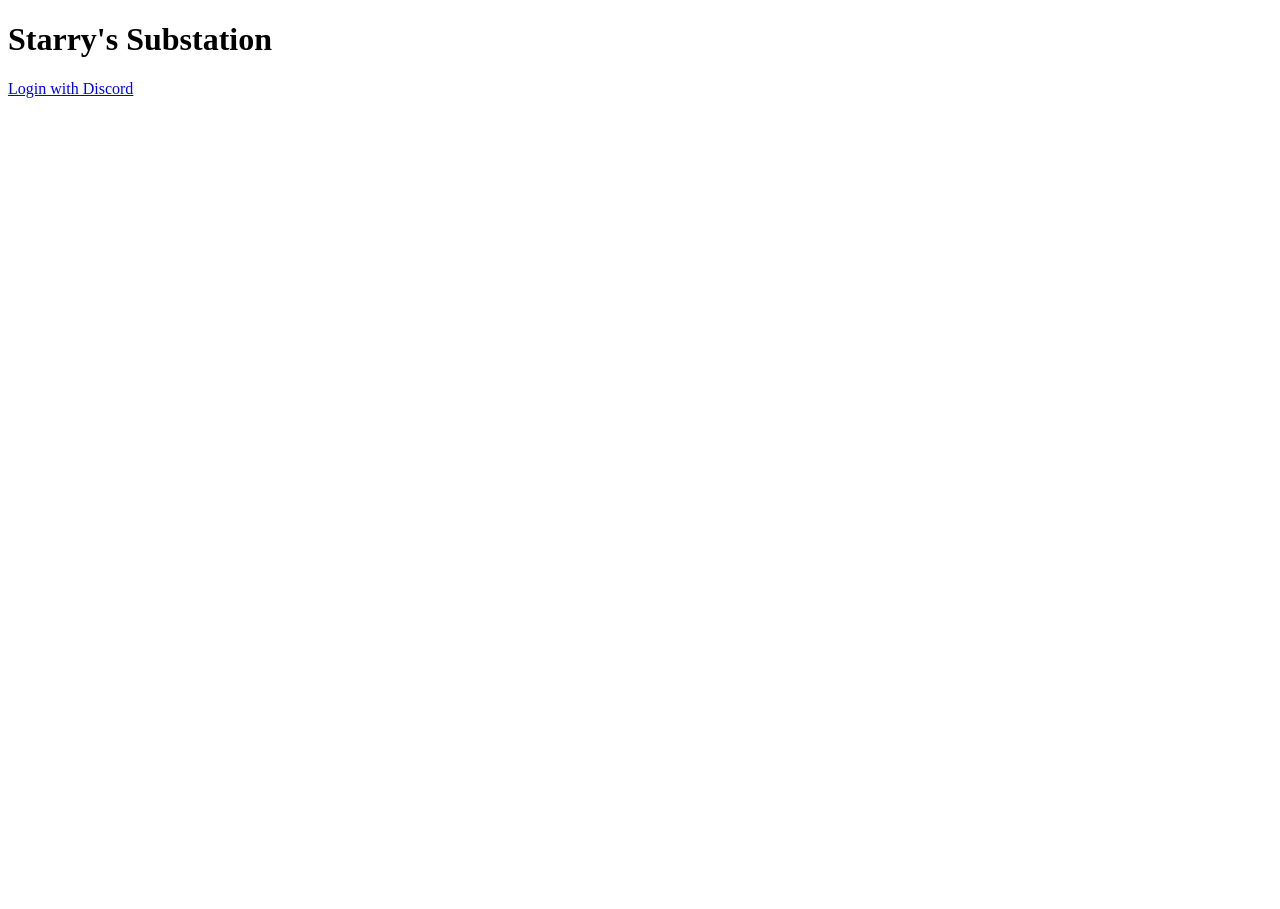
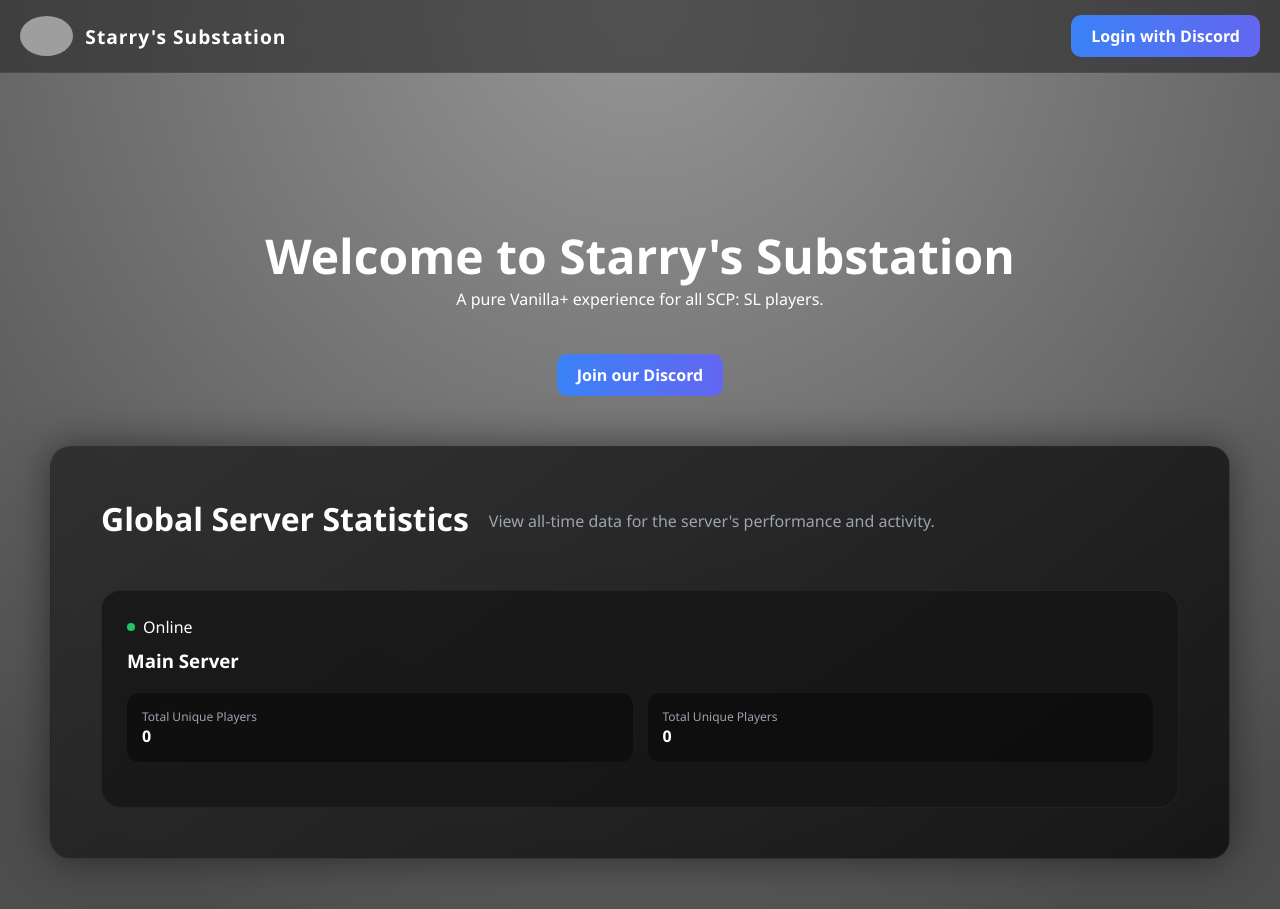
Before and after one commit to starryband/starrys-substation, a website: page public/index.html in a window 1280 px wide. Before the commit the page ends 800 px from the top, so only its background shows below. Drawn offline with Linux system fonts and the light colour scheme; grey boxes are pictures that could not be loaded.

Commit message:
index.html css additions

```diff
--- /dev/null
+++ b/public/css/styles.css
@@ -0,0 +1,204 @@
+* {
+    margin: 0;
+    padding: 0;
+    box-sizing: border-box;
+}
+
+body {
+    font-family: 'Segoe UI', Tahoma, Geneva, Verdana, sans-serif;
+    background: radial-gradient(circle at top, #969696, #4d4d4d 90%);
+    color: white;
+    min-height: 100vh;
+}
+
+.navbar {
+    display: flex;
+    position: sticky;
+    justify-content: space-between;
+    align-items: center;
+    padding: 15px 20px;
+    background: rgba(37, 37, 37, 0.6);
+    backdrop-filter: blur(10px);
+    border-bottom: 1px solid rgba(255, 255, 255, 0.05);
+}
+
+.nav_left {
+    display: flex;
+    align-items: center;
+    gap: 12px;
+}
+
+.logo {
+    height: 40px;
+    width: auto;
+    border-radius: 100%;
+}
+
+.server-name {
+    font-size: 1.2rem;
+    font-weight: 600;
+    letter-spacing: 1px;
+}
+
+.nav_right {
+    display: flex;
+    align-items: center;
+}
+
+.login-button {
+    text-decoration: none;
+    background: linear-gradient(90deg, #3b82f6, #6366f1);
+    padding: 10px 20px;
+    border-radius: 10px;
+    color: white;
+    font-weight: 600;
+    transition: all 0.3s ease;
+}
+
+.join-button {
+    text-decoration: none;
+    background: linear-gradient(90deg, #3b82f6, #6366f1);
+    border-radius: 10px;
+    padding: 10px 20px;
+    color: white;
+    font-weight: 600;
+    transition: all 0.3s ease;
+    display: inline-block;
+    margin: 0;
+}
+
+.join-button:hover {
+    transform: translateY(-2px);
+    box-shadow: 0 0 15px rgba(99, 102, 241, 0.6);
+}
+
+.login-button:hover {
+    transform: translateY(-2px);
+    box-shadow: 0 0 15px rgba(99, 102, 241, 0.6);
+}
+
+.banner {
+    text-align: center;
+    margin-top: 150px;
+    display: flex;
+    flex-direction: column;
+    justify-content: space-between;
+    align-items: center;
+    min-height: 150px;
+}
+
+.banner h1 {
+    font-size: 3rem;
+    font-weight: 700;
+}
+
+.stats {
+    padding: 50px;
+    display: flex;
+    justify-content: center;
+}
+
+.stats-container {
+    width: 100%;
+    max-width: 1200px;
+    background: linear-gradient(145deg, rgba(43, 43, 43, 0.9), rgba(17, 17, 17, 0.9));
+    padding: 50px;
+    border: 1px solid rgba(255,255,255,0.05);
+    box-shadow: 0 0 40px rgba(0, 0, 0, 0.5);
+    border-radius: 20px;
+}
+
+.stats-header {
+    display: flex;
+    align-items: center;
+    gap: 20px;
+    margin-bottom: 50px;
+}
+
+.stats-header h2 {
+    font-size: 2rem;
+    font-weight: 700;
+}
+
+.stats-header p {
+    color: #9ca3af;
+    margin-top: 5px;
+}
+
+.stats-main {
+    display: grid;
+    grid-template-columns: repeat(auto-fit, minmax(320px, 1fr));
+    gap: 30px;
+}
+
+.stat-card {
+    background: rgba(22, 22, 22, 0.8);
+    border-radius: 20px;
+    padding: 25px;
+    border: 1px solid rgba(255,255,255,0.05);
+    transition: 0.3s ease;
+}
+
+.stat-card:hover {
+    transform: translateY(-5px);
+    box-shadow: 0 0 20px rgba(255, 255, 255, 0.1);
+}
+
+.stat-card.online {
+    border-top: 3px solid #10b981;
+    box-shadow: 0 0 20px rgba(16, 185, 129, 0.3);
+}
+
+.stat-card.online {
+    border-top: 3px solid #ef4444;
+}
+
+.server-top {
+    display: flex;
+    align-items: center;
+    gap: 8px;
+    margin-bottom: 10px;
+}
+
+.dot {
+    width: 8px;
+    height: 8px;
+    border-radius: 50%;
+}
+
+.online-dot {
+    background: #22c55e;
+}
+
+.stat-card h3 {
+    margin: 10px 0 20px;
+}
+
+.status-info {
+    display: flex;
+    gap: 15px;
+    margin-bottom: 20px;
+}
+
+.info-box {
+    flex: 1;
+    background: rgba(0,0,0,0.4);
+    padding: 15px;
+    border-radius: 12px;
+}
+
+.info-box span {
+    font-size: 0.75rem;
+    color: #9ca3af;
+    display: block;
+}
+
+.info-box strong {
+    font-size: 1rem;
+}
+
+.join-button-container {
+    display: flex;
+    justify-content: center;
+    align-items: center;
+}
--- a/public/index.html
+++ b/public/index.html
@@ -4,9 +4,55 @@
     <meta charset="UTF-8">
     <meta name="viewport" content="width=device-width, initial-scale=1.0">
     <title>Starry's Substation</title>
+    <link rel="stylesheet" href="css/styles.css">
 </head>
 <body>
-    <h1>Starry's Substation</h1>
-    <a href="/api/auth/discord">Login with Discord</a>
+    <nav class="navbar">
+        <div class="nav_left">
+            <img src="img/logo.png" alt="Server logo" class="logo">
+            <span class="server-name">Starry's Substation</span>
+        </div>
+        <div class="nav_right">
+            <a href="/api/auth/discord" class="login-button">Login with Discord</a>
+        </div>
+    </nav>
+    <main class="banner">
+        <h1>Welcome to Starry's Substation</h1>
+        <p>A pure Vanilla+ experience for all SCP: SL players.</p>
+        <br/>
+        <br/>
+        <a href="https://discord.gg/GxDQ5KfwEp" class="join-button">Join our Discord</a>
+    </main>
+    <section class="stats">
+        <div class="stats-container">
+            <div class="stats-header">
+                <h2>Global Server Statistics</h2>
+                <p>View all-time data for the server's performance and activity.</p>
+            </div>
+
+            <div class="stats-main">
+                <div class="stat-card">
+                    <div class="server-top">
+                        <span class="dot online-dot"></span>
+                        <span class="status-text">Online</span>
+                    </div>
+
+                    <h3>Main Server</h3>
+
+                    <div class="status-info">
+                        <div class="info-box">
+                            <span>Total Unique Players</span>
+                            <strong>0</strong>
+                        </div>
+
+                        <div class="info-box">
+                            <span>Total Unique Players</span>
+                            <strong>0</strong>
+                        </div>
+                    </div>
+                </div>
+            </div>
+        </div>
+    </section>
 </body>
 </html>
```
Also changed, not shown: public/img/server-graphic.jpg (added), 1 other file.
